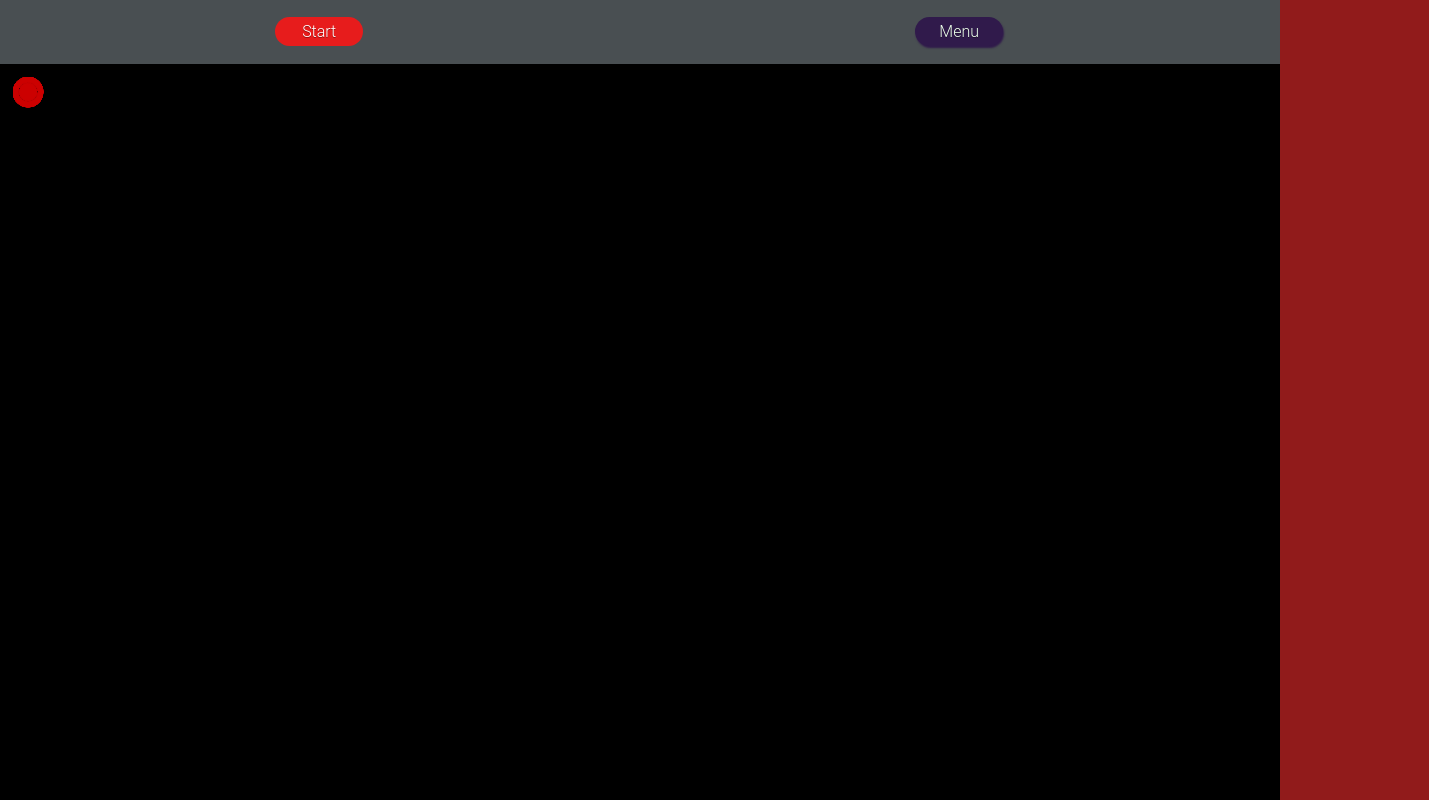
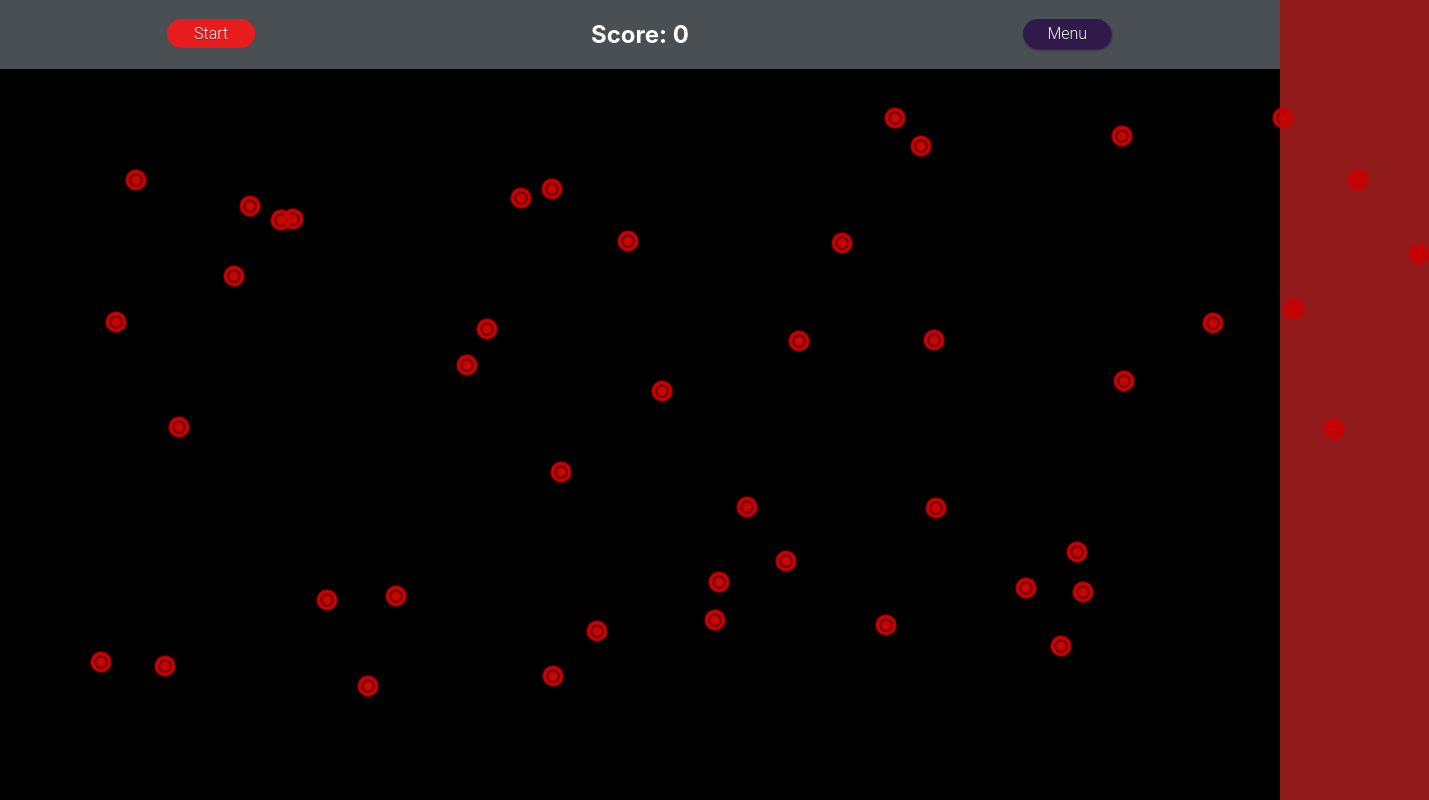
Before and after one commit to Fandrew44/Aimframe, a React (Create React App) app: page /play in a window 1280 px wide. Both pictures are taken after a click on the button "Start". Shown: the top 800 px of the page, 1429 px wide, since content can reach past the window. Built offline with nearby package versions, Linux system fonts and the light colour scheme.

Commit message:
Display targets at correct positions & add score counter

```diff
--- a/src/Target.css
+++ b/src/Target.css
@@ -14,10 +14,10 @@
 }
 
 .target {
-  position: relative;
+  position: absolute;
   /* display: flex; */
-  width: 2rem;
-  height: 2rem;
+  /* width: 2rem;
+  height: 2rem; */
   background: black;
   /* -moz-border-radius: 50px;
   -webkit-border-radius: 50px;
--- a/src/components/Play.js
+++ b/src/components/Play.js
@@ -9,6 +9,7 @@ const Play = props => {
     //STATES
     const [inGame, setInGame] = useState(false);
     const [targets, setTargets] = useState([]);
+    const [score, setScore] = useState(0);
 
     //Dynamic Routing
     // - Functionality for changing routes (I THINK????)
@@ -56,19 +57,21 @@ const Play = props => {
         setInGame(true);
         let allTargets = [];
         let displayTargets = [];
+        let counter = 0;
         while (displayTargets.length < 44) {
             console.log(`# of targets is: ${targets.length}`);
             // console.log("Beep boop generating targets.");
             let overlapping = false;
             const xMin = 25;
-            const xMax = 850
+            const xMax = 1400
             const yMin = 25;
-            const yMax = 700;
+            const yMax = 600;
             const target = {
                 x: Math.floor(Math.random() * (xMax - xMin + 1)) + xMin,
                 y: Math.floor(Math.random() * (yMax - yMin + 1)) + yMin,
-                r: 1,
-                id: (Math.random() * 1000),
+                // clicked: false,
+                r: 16,
+                id: counter,
             };
 
             for (let i = 0; i < allTargets.length; i++) {
@@ -89,6 +92,7 @@ const Play = props => {
                 // console.log("Adding target to State");
                 // console.log(target.id);
                 displayTargets.push(target);
+                counter++;
             }
         }
 
@@ -99,11 +103,20 @@ const Play = props => {
         setInGame(false);
     }
 
+    // const promises = targets.map(target => {
+    //     new Promise(resolve => {
+    //         setTimeout(() => {
+    //             resolve();
+    //         }, 10000)
+    //     })
+    // });
+
 
     return (
         <div>
             <header>
                 <button className="start-button" onClick={ startGame }>Start</button>
+                <h2>Score: { score } </h2>
                 <BrowserRouter>
                     <Switch>
                         <button className="menu-back start-button" onClick={() => { pushToRoute('/') }}>
@@ -113,8 +126,8 @@ const Play = props => {
                 </BrowserRouter>
             </header>
             <div className="game-screen">
-                {targets.map(target => (
-                    <Target target={target} color="blue"/>
+            {targets.map((target, i) => (
+                    <Target target={target} wait={i * 1000} score={ score } setScore={ setScore }/>
                 ))}
             </div>
         </div>
--- a/src/components/Target.js
+++ b/src/components/Target.js
@@ -1,50 +1,37 @@
-import React from 'react';
+import React, { useState } from 'react';
 import '../Target.css';
-import style from 'styled-components';
 
 
-// const Target = ({ target }) => {
-//     const top = target.y;
-//     const left = target.x;
+const Target = ({ target, wait, score, setScore }) => {
+    const distFromTop = target.y;
+    const distFromLeft = target.x;
+    const radius = target.r;
 
-//     return(
-//         <div className="target" style={
-//             {top: {top},
-//              left: {left}
-//             }}></div>
-//     );
-// }
+    //STATES
+    const [isHit, setIsHit] = useState(false);
 
-//styled-components (in this case) allows for PROPS to directly dictate the styling (i.e. position) of the React Components
-const Target = style.div`
-    position: absolute;
-    bottom: ${props => props.target.y};
-    right: ${props => props.target.x};
-    width: 2rem;
-    height: 2rem;
-    background: black;
-    /* -moz-border-radius: 50px;
-    -webkit-border-radius: 50px;
-    border-radius: 50px; */
-
-    color: black;
-    border-radius: 50%;
-    background-color: #c00;
-    background-clip: content-box;
-    padding: 0.25rem;
-    border: solid 0.5rem #c00;
-    /* background: repeating-radial-gradient(red, red 10%, white 10%, white 20%); */
-    transition: border-color 200ms ease-in, background-color 200ms ease-in;
-    animation-name: zoomInOut;
-    animation-duration: 5s;
-    animation-fill-mode: both;
-
-    &:hover {
-        border: solid 0.5rem rgb(243, 136, 136);
+    //The targets are NOT quite entirely non-overlapping but it's close enough for now...
+    const styles = {
+        top: `${distFromTop}px`,
+        left: `${distFromLeft}px`,
+        width: `${1.25 * radius}px`,
+        height: `${1.25 * radius}px`,
+        padding: `${0.125 * radius}px`,
     }
 
+    const hitTarget = () => {
+        setIsHit(true);
+        setScore(score + 1);
+    }
 
-`;
+    return(
+        <div onClick= { hitTarget } className="target" style={styles}></div>
+    );
+}
+
+
+//IMPORTANT NOTE: I NEVER figured out how to add units (i.e. px) to Prop Values with react-styled-components :(
+// - But inline-styling the css seems to work as template literals seem to work thus allowing me to append "px" after the prop value
 
 
 export default Target;
```
Also changed, not shown: 1 other file (tests, documents, lock files or other folders).
